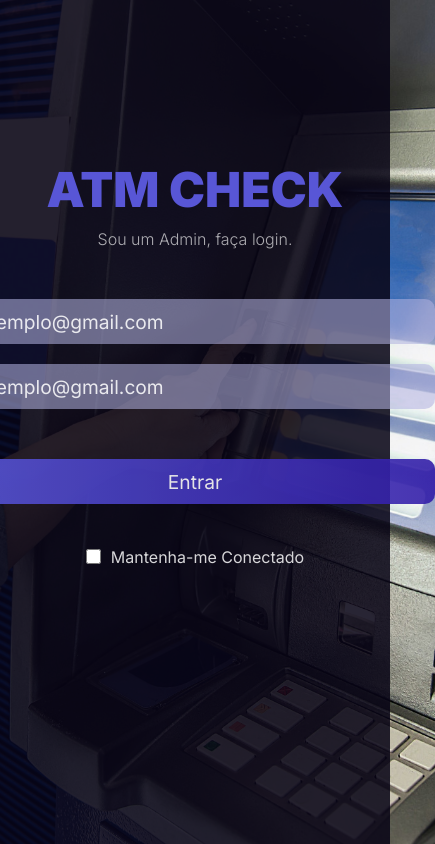
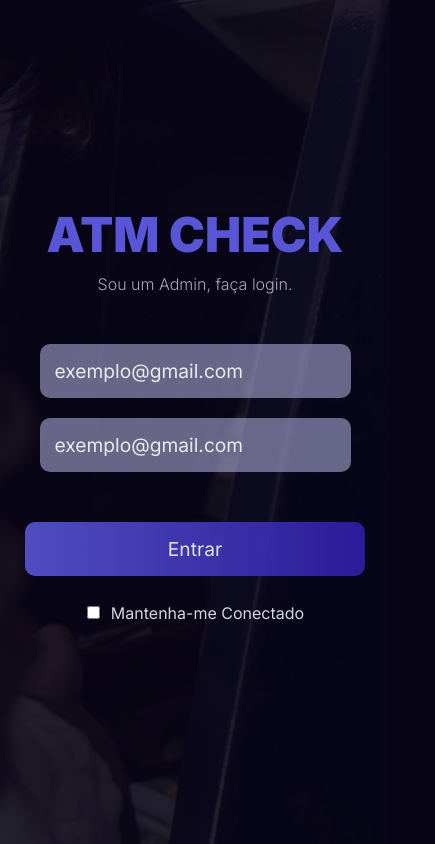
Before and after one commit to RICX-FN/ATM-CHECK, a React (Create React App) app in the folder frontend/: page /login-admin in a window 390 px wide. Shown: the whole page, 435 px wide, since content can reach past the window. Built offline with nearby package versions, Linux system fonts and the light colour scheme.

Commit message:
Melhorias nas telas de login

```diff
--- a/frontend/src/components/button/button.css
+++ b/frontend/src/components/button/button.css
@@ -1,6 +1,5 @@
 button {
-    width: 480px;
-    height: 45px;
+    padding: 15px;
     color: #fff;
     font-size: 1.2em;
     border: none;
--- a/frontend/src/components/email-input/emailinput.css
+++ b/frontend/src/components/email-input/emailinput.css
@@ -1,12 +1,10 @@
 input {
     border: none;
     font-size: 1.2em;
-    width: 480px;
-    height: 45px;
     border-radius: 10px;
     margin-bottom: 20px;
     color: #fff;
-    padding: 20px;
+    padding: 15px;
     outline: none;
     font-weight: normal;
     background-color: #b3b3e08f;
--- a/frontend/src/pages/login-admin/login-admin.tsx
+++ b/frontend/src/pages/login-admin/login-admin.tsx
@@ -13,6 +13,7 @@ function LoginAdmin() {
 
   return (
     <div className="LoginAdmin">
+      <div className="conteiner-login">
         <form onSubmit={handleSubmit}>
           <h1>ATM CHECK</h1>
           <p>Sou um Admin, faça login.</p>
@@ -30,6 +31,7 @@ function LoginAdmin() {
         </form>
 
       </div>
+    </div>
   );
 }
 
--- a/frontend/src/pages/login-agent/login-agent.tsx
+++ b/frontend/src/pages/login-agent/login-agent.tsx
@@ -13,6 +13,8 @@ function LoginAgent() {
 
   return (
     <div className="LoginAgent">
+
+      <div className="conteiner-login">
         <form onSubmit={handleSubmit}>
           <h1>ATM CHECK</h1>
           <p>Sou um Agente, faça login.</p>
@@ -28,6 +30,7 @@ function LoginAgent() {
             <label htmlFor="check">Mantenha-me Conectado</label>
           </div>
         </form>
+      </div>
 
     </div>
   );
--- a/frontend/src/styles/login-global.css
+++ b/frontend/src/styles/login-global.css
@@ -1,12 +1,18 @@
-body {
-  background-image: url('../images/bg-login.jpg');
+.conteiner-login {
+  margin: 0px;
+  padding: 0px;
+  width: 100vw;
+  height: 100vh;
+  background-color: #070416dc;
 }
 
-.LoginAgent, .LoginAdmin{
+.LoginAgent,
+.LoginAdmin {
   margin: 10px;
-    background-color: #070416dc;
   margin: 0px;
+  width: 100vw;
   height: 100vh;
+  background-image: url('../images/bg-login.jpg');
 }
 
 h1 {
@@ -24,34 +30,27 @@ p {
 }
 
 form {
-    height: 90vh;
+  width: 100vw;
+  height: 100vh;
   display: flex;
   flex-direction: column;
   justify-content: center;
   align-items: center;
 }
 
-EmailInput {
-    width: 480px;
-    gap: 100px;
-}
-
-EmailInput::placeholder {
-    color: #ffffffd5;
-}
-
 Button {
-    width: 480px;
+  width: 340px;
   margin-top: 30px;
   font-weight: normal;
   animation: pulse-btn 2s infinite;
 }
 
-.check-session > label {
+.check-session>label {
   font-size: 12pt;
   font-weight: 400;
   color: #ffffffd5;
 }
+
 .check-session {
   display: flex;
   flex-direction: row;
@@ -99,3 +98,14 @@ Button {
     opacity: 1;
   }
 }
+
+@media screen and (max-width: 768px) {
+ form {
+  height: 100vh;
+  width: 100vw;
+  display: flex;
+  flex-direction: column;
+  justify-content: center;
+  align-items: center;
+}
+}
```
Lines whose indentation alone changed are shown as unchanged.
